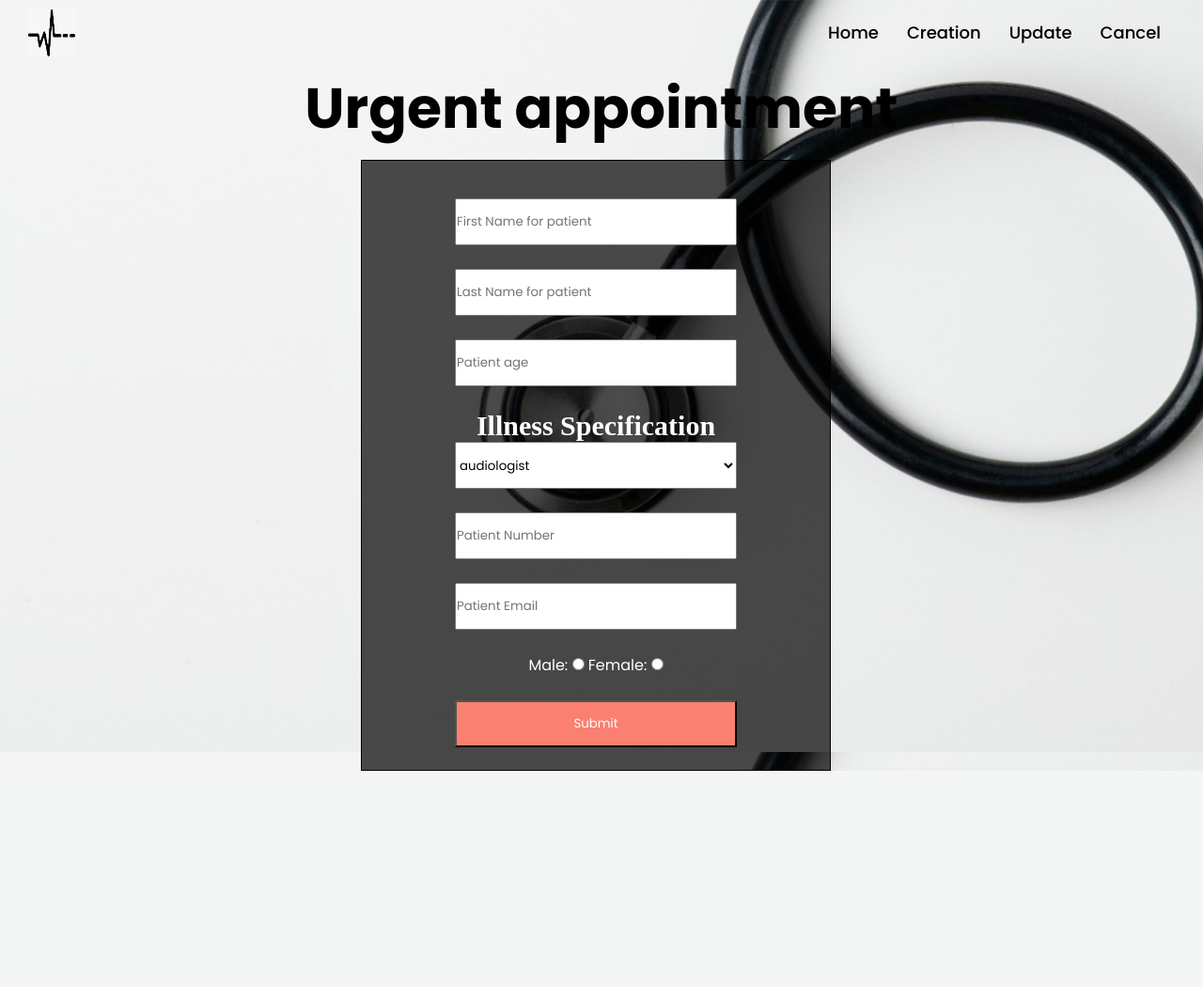
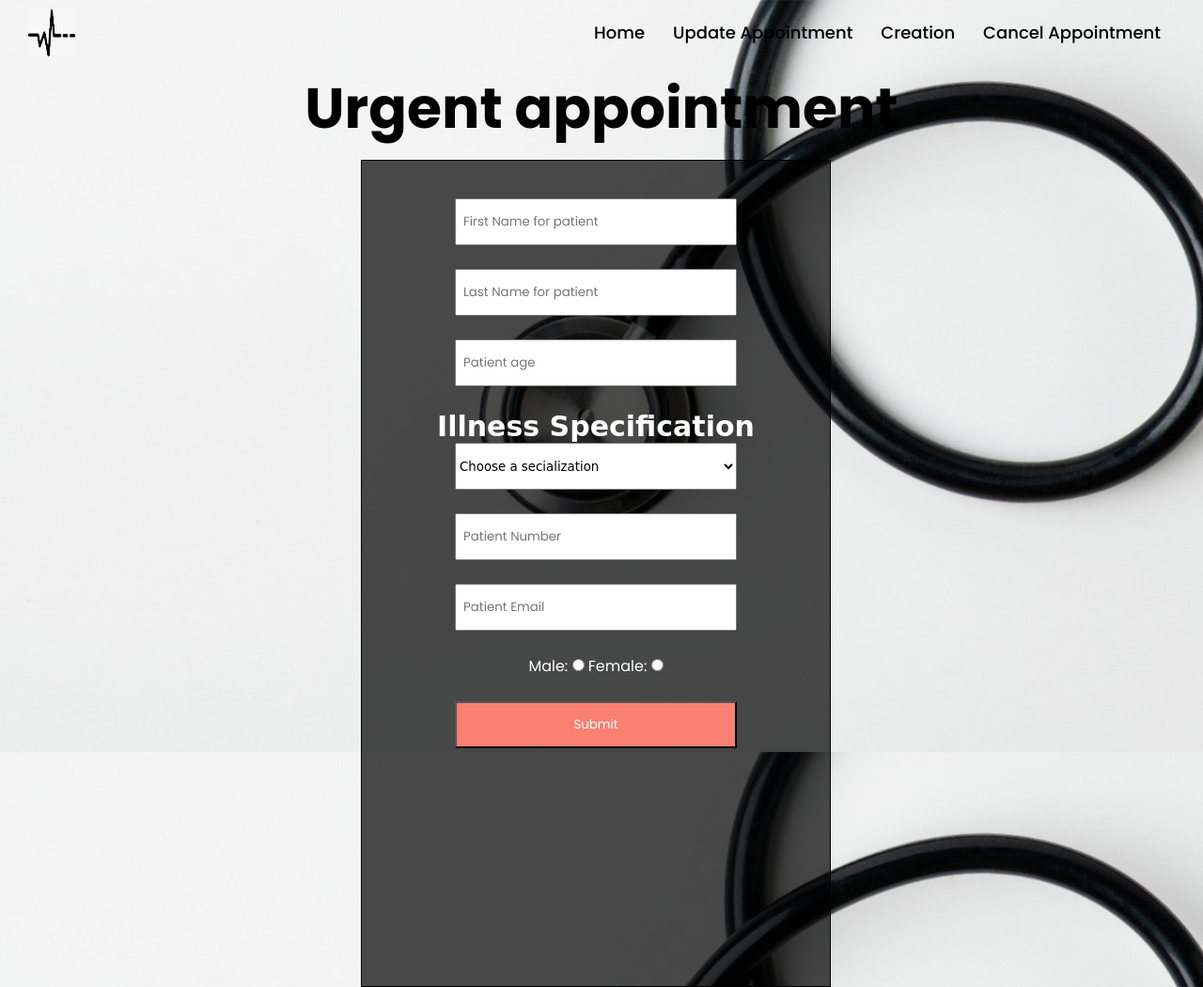
Before and after one commit to MohammadAshrafTolba/medical-reservation-service, a Flask app: page /UrgentCreation.html in a window 1280 px wide. Shown: the whole page at 94% size. Before the commit the page ends 820 px from the top, so only its background shows below. Run offline with Flask 2, Linux system fonts and the light colour scheme; some libraries are stand-ins or nearby versions.

Commit message:
reverting last commit

```diff
--- a/app/templates/UrgentCreation.html
+++ b/app/templates/UrgentCreation.html
@@ -1,34 +1,35 @@
 <!DOCTYPE html>
 <html lang="en">
+
 <head>
     <meta charset="UTF-8">
-    <title>Urgent-From</title>
-    <link rel="stylesheet" href="../Css/UrgentCreation.css">
+    <title>Urgent appointment</title>
+    <link rel="stylesheet" href="../static/css/NormalCreation.css">
     <script src="https://kit.fontawesome.com/a076d05399.js"></script>
 </head>
 
 <body>
+
+    <script src="../static/JS/jquery.js"></script>
+
     <header>
         <nav>
             <div class="wrapper">
-                <img class="image" src="../imgs/WhatsApp%20Image%202020-12-24%20at%207.50.50%20PM.jpeg">
+                <img class="image" src="../static/imgs/WhatsApp%20Image%202020-12-24%20at%207.50.50%20PM.jpeg">
                  <ul class="nav-links">
                      <label for="close-btn" class="btn close-btn"><i class="fas fa-times"></i></label>
-                    <li><a href="Home.html">Home</a></li>
+                     <li><a href="./Home.html">Home</a></li>
+                     <li><a href="./UpdateForm.html">Update Appointment</a></li>
                      <li>
                         <a href="#" class="desktop-item">Creation</a>
 
                         <label for="showDrop" class="mobile-item">Creation</label>
                         <ul class="drop-menu">
-                            <li><a href="UrgentCreation.html">Urgent From</a></li>
-                            <li><a href="NormalCreation.html">Normal Form</a></li>
-
+                            <li><a href="./NormalCreation.html">Normal Appointment</a></li>
+                            <li><a href="./UrgentCreation.html">Urgent Appointment</a></li>
                         </ul>
                     </li>
-                    <li><a href="#">Update</a></li>
-                    <li><a href="#">Cancel</a></li>
-
-
+                     <li><a href="./CancelForm.html">Cancel Appointment</a></li>
                  </ul>
                  <label for="menu-btn" class="btn menu-btn"><i class="fas fa-bars"></i></label>
              </div>
@@ -36,62 +37,54 @@
     </header>
 
 
-    <div class="Urgent-appointment ">
+    <div class="Normal-appointment ">
         <h1>Urgent appointment </h1>
     </div>
-    <form onsubmit="myfun()">
+
+    <form onsubmit="urgentCreate()">
         <div class="form-1">
-            <input type="text" placeholder="First Name for patient" class="in" required>
+            <input type="text" placeholder="  First Name for patient" class="in" id="first-name" required>
             <br>
             <br>
-            <input type="text" placeholder="Last Name for patient" class="in" required>
+            <input type="text" placeholder="  Last Name for patient" class="in" id="last-name" required>
             <br>
             <br>
-            <input type="number" placeholder="Patient age" class="in" required>
+            <input type="number" placeholder="  Patient age" class="in" id="patient-age" required>
             <br>
             <br>
             <h6 class="Date">Illness Specification</h6>
 
-            <select class="Illness" required>
-                <option >audiologist</option>
-                <option >allergist</option>
-                <option >cardiologist </option>
-                <option >dentist </option>
-                <option >dermatlogist  </option>
-                <option >Gastroenterologist  </option>
-                <option >hepatologist</option>
-                <option >internists</option>
-                <option >orthopedist</option>
+            <select id="illness-spec" class="Illness" required>
+                <option value="" selected>Choose a secialization</option>
             </select>
             <br>
             <br>
-
-             <input type="number" placeholder="Patient Number" class="in">
+            <input type="number" placeholder="  Patient Number" class="in" id="patient-number">
             <br>
             <br>
-            <input type="email" placeholder="Patient Email" class="in" required>
+            <input id="email" type="email" placeholder="  Patient Email" class="in" id="email" required>
             <br>
             <br>
 
-            <label >Male:</label>
-            <input class="label-1" type="radio" name="gender" value="Male">
+            <label>Male:</label>
+            <input id="text-1" class="label-1" type="radio" name="gender" value="Male">
 
 
             <label>Female:</label>
-            <input type="radio" name="gender" value="Female">
+            <input id="text-1" type="radio" name="gender" value="Female">
             <br>
             <br>
-            <input   class="submit" type="submit" value="Submit">
-
+            <button type="submit" class="submit" id="submit-normal" value="Submit" >Submit</button>
         </div>
     </form>
+
+    <script src="../static/JS/jquery.js"></script>
     <script>
         window.onload = function getIllness() {
             $.getJSON("/specialization", function(result) {
-                var xhr=new XMLHttpRequest();
                 var arr = result["data"];
-                 if(xhr.readyState===4 &&xhr.status===200){
-                var select = document.getElementById("illness-spec")
+                console.log(arr);
+                var select = document.getElementById("illness-spec");
                 for (var i = 0; i < arr.length; i++) {
                     var spec = arr[i];
                     var el = document.createElement("option");
@@ -99,15 +92,38 @@
                     el.value = spec;
                     select.appendChild(el);
                 }
-                 }
             });
         }
 
-    function myfun(){
+        function urgentCreate() {
+            var specialization = $("#illness-spec :selected").val();
+            var firstName = $("#first-name").val();
+            var lastName = $("#last-name").val();
+            var age = $("#patient-age").val();
+            var email = $("#email").val();
+            var number = $("#patient-number").val();
 
-               alert("submit");
+            var fullName = firstName + " " + lastName;
 
+            var requestParams = {'patient_name' : fullName,
+                                'patient_age' : age,
+                                'patient_email' : email,
+                                'patient_phone_number' : number,
+                                'specialization' : specialization};
+
+            $.post('/urgent_appointment', requestParams, function(response) {
+                var status = response['status'];
+                console.log(status);
+                if(status === 'True') {
+                    alert("Appointment booked");
+                } else {
+                    alert("Couldn't book appointment");
+                }
+                location.reload();
+            });
         }
     </script>
 
-</body></html>
+
+</body>
+</html>
```
Lines whose indentation alone changed are shown as unchanged.
